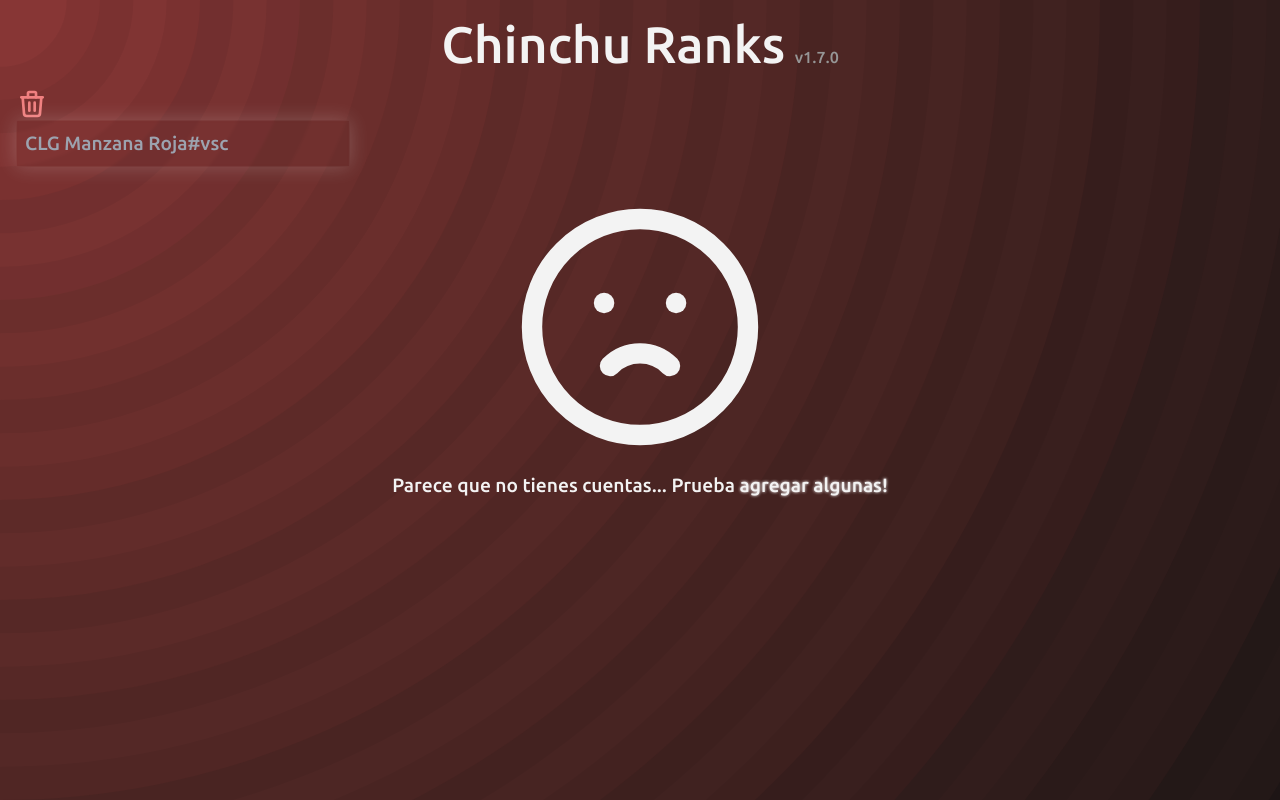
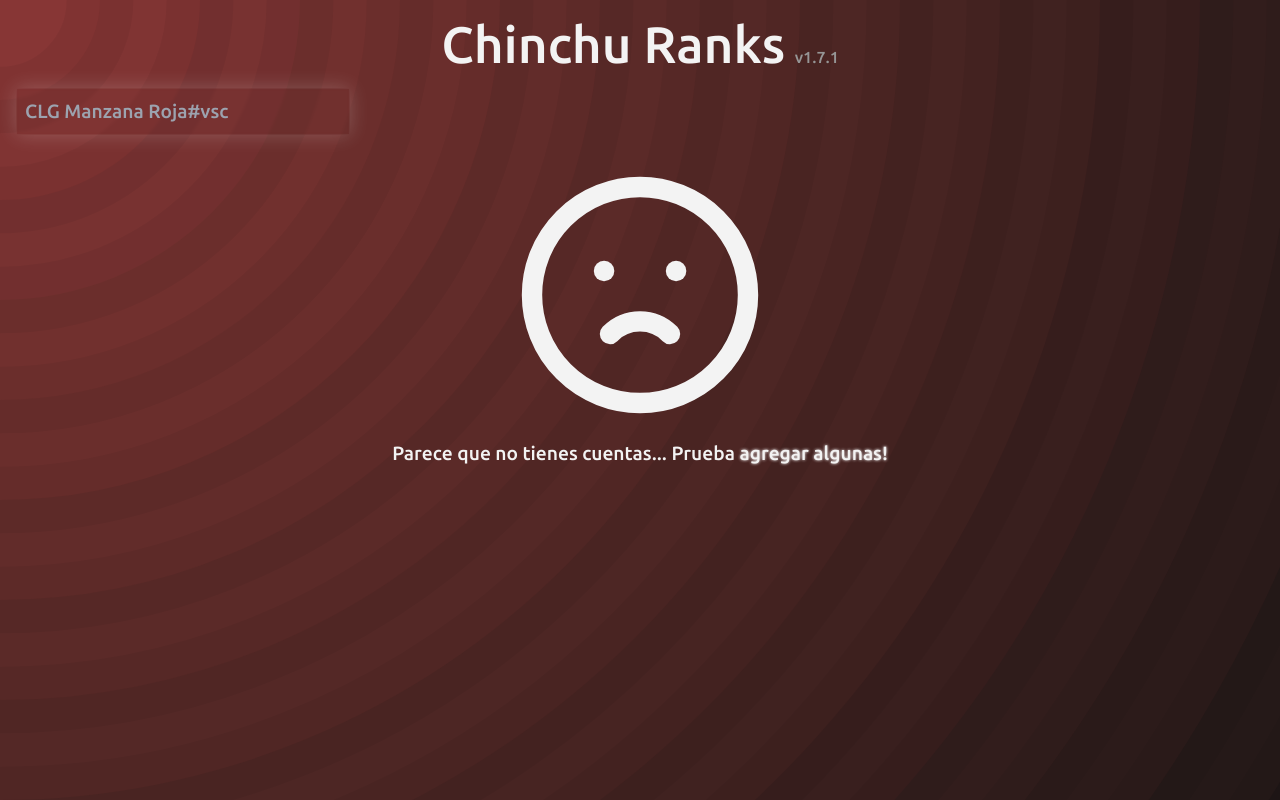
Before and after one commit to axelcy/valo-ranks, a React (Vite) app: page / in a window 1280 px wide. Built offline with nearby package versions, Linux system fonts and the light colour scheme.

Commit message:
v1.7.1 - agregar cuentas

```diff
--- a/src/assets/Icons.jsx
+++ b/src/assets/Icons.jsx
@@ -37,7 +37,7 @@ export const SadFace = props => (
     </svg>
 )
 
-export const TrashCan = props => (
+export const TrashCan = ({content, ...props}) => (
     <>
         <svg {...props} data-tooltip-id="trash-can" xmlns="http://www.w3.org/2000/svg" className="trash-can icon icon-tabler icon-tabler-trash" width={32} height={32} viewBox="0 0 24 24" strokeWidth="2" stroke="currentColor" fill="none" strokeLinecap="round" strokeLinejoin="round">
             <path stroke="none" d="M0 0h24v24H0z" fill="none"></path>
@@ -47,6 +47,6 @@ export const TrashCan = props => (
             <path d="M5 7l1 12a2 2 0 0 0 2 2h8a2 2 0 0 0 2 -2l1 -12"></path>
             <path d="M9 7v-3a1 1 0 0 1 1 -1h4a1 1 0 0 1 1 1v3"></path>
         </svg>
-        <Tooltip id='trash-can' place="top" type="dark" effect="solid" content='Eliminar cuentas' />
+        <Tooltip id='trash-can' place="top" type="dark" effect="solid" content={content} />
     </>
 )
--- a/src/pages/Home.jsx
+++ b/src/pages/Home.jsx
@@ -35,7 +35,7 @@ function Home() {
                 <h3 className="nametag no-select">v{import.meta.env.VITE_APP_VERION}</h3>
             </div>
             <form className="main-form flex justify-center pb-10 gap-5 items-center" onSubmit={handleSubmit}>
-                <TrashCan onClick={resetAccounts} title="Eliminar cuentas" />
+                { accounts.length > 0 && <TrashCan onClick={resetAccounts} content="Eliminar cuentas" /> }
                 <input autoComplete="off" className="search-bar no-select w-1/3 rounded-full px-5 py-3" name="account" type="text" placeholder="CLG Manzana Roja#vsc" />
             </form>
             <section className="account-list no-select">
--- a/src/pages/styles/Home.css
+++ b/src/pages/styles/Home.css
@@ -66,4 +66,10 @@ main{
 .no-accounts-msg > span{
     cursor: pointer;
     filter: drop-shadow(0 0 .1rem white);
+    transition: all .1s ease-out;
 }
+
+.no-accounts-msg > span:hover{
+    /* transform: scale(1.25); */
+    font-size: 1.5em;
+}
```
Also changed, not shown: .eslintrc.cjs (deleted), 1 other file (tests, documents, lock files or other folders).
